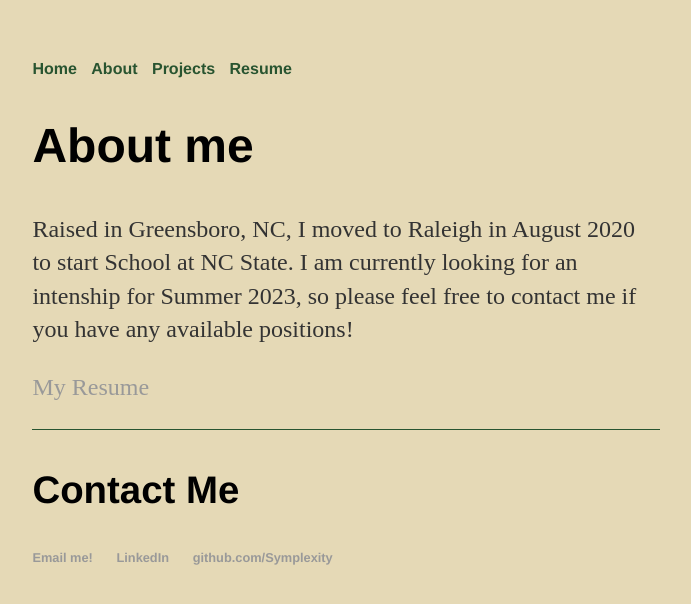
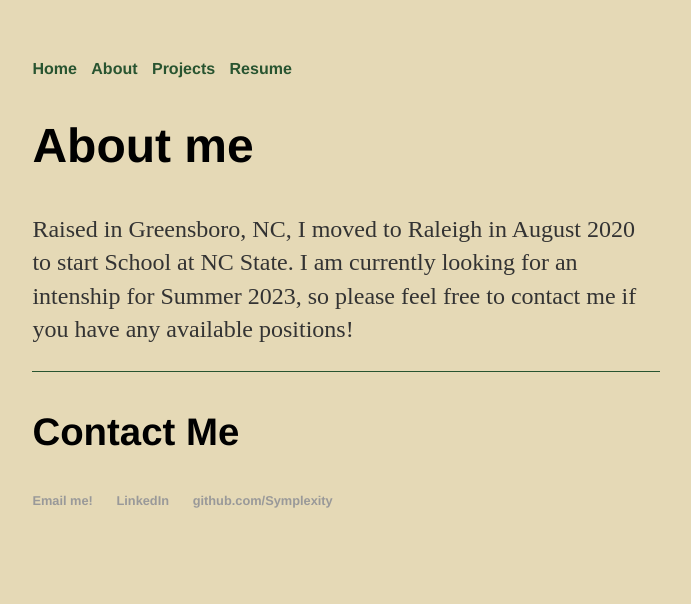
Before and after one commit to Symplexity/Symplexity.github.io, a Jekyll site: the page built from about/index.html, in a window 1280 px wide. Shown: the top 604 px of the page, without its empty margins (294-985 px from the left). Built offline with Jekyll 4.4.1, drawn with Linux system fonts in a browser that asks for light colours.

Commit message:
update about and projects

```diff
--- a/about/index.html
+++ b/about/index.html
@@ -10,6 +10,3 @@ title: About me
             looking for an intenship for Summer 2023, so please feel free to contact me if you have any available positions!
         </p>
     </div>
-    <div class="resume">
-        <p><a href="Symplexity.github.io/Documents/Resume.pdf">My Resume</a></p>
-    </div>
--- a/projects/index.html
+++ b/projects/index.html
@@ -4,3 +4,7 @@ title: My Projects
 ---
 
 <h2>{{ page.title }}</h2>
+<div class="projects">
+
+
+</div>
```
